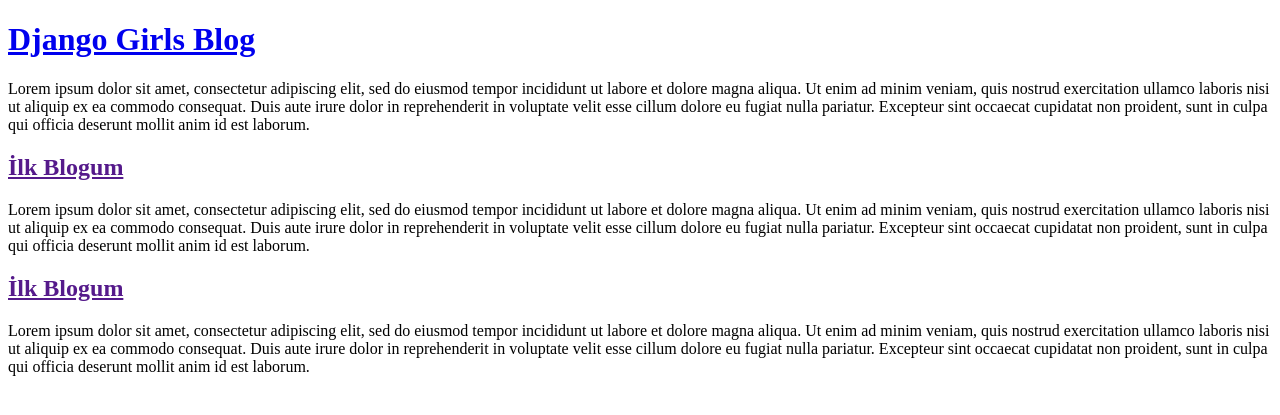
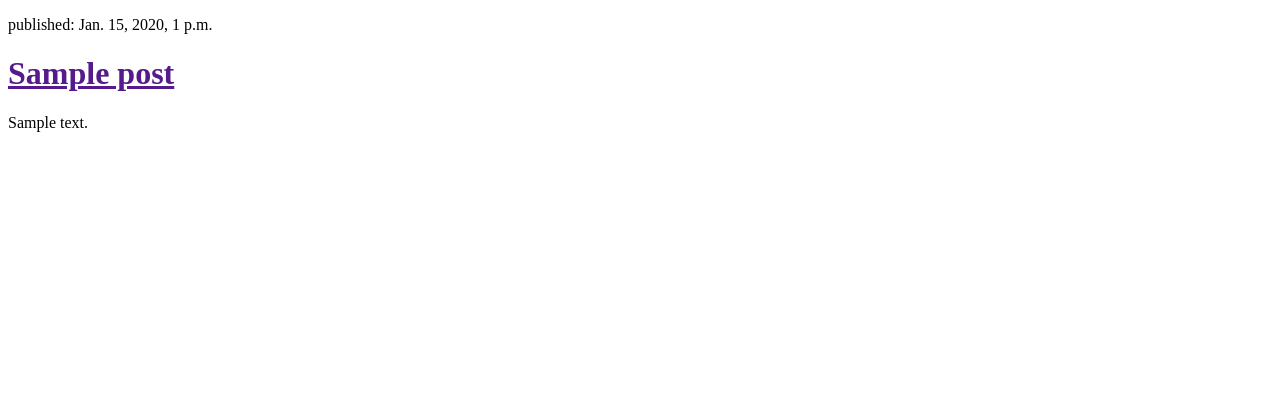
Before and after one commit to elifsagban/djangogirls, a Django app: template blog/templates/blog/post_list.html in a window 1280 px wide. Shown: the top 415 px of the page. Run offline with Django 3.2, Linux system fonts and the light colour scheme; the template is opened without the code that fills it: values that come from a table or form of the project are taken from there, others are empty; tables that the repository leaves empty hold one stand-in row (values such as "Sample post").

Commit message:
post model created

```diff
--- a/blog/templates/blog/post_list.html
+++ b/blog/templates/blog/post_list.html
@@ -8,36 +8,15 @@
     </head>
 
 <body>
-    <div id="test">
-        <h1><a href="/">Django Girls Blog</a></h1>
-            <p>Lorem ipsum dolor sit amet, consectetur adipiscing elit,
-            sed do eiusmod tempor incididunt ut labore et dolore magna aliqua.
-            Ut enim ad minim veniam, quis nostrud exercitation ullamco laboris
-            nisi ut aliquip ex ea commodo consequat. Duis aute irure dolor in
-            reprehenderit in voluptate velit esse cillum dolore eu fugiat nulla
-            pariatur. Excepteur sint occaecat cupidatat non proident, sunt in culpa
-            qui officia deserunt mollit anim id est laborum. </p>
-    </div>
-    <div>
-        <h2><a href="">İlk Blogum</a></h2>
-            <p>Lorem ipsum dolor sit amet, consectetur adipiscing elit,
-            sed do eiusmod tempor incididunt ut labore et dolore magna aliqua.
-            Ut enim ad minim veniam, quis nostrud exercitation ullamco laboris
-            nisi ut aliquip ex ea commodo consequat. Duis aute irure dolor in
-            reprehenderit in voluptate velit esse cillum dolore eu fugiat nulla
-            pariatur. Excepteur sint occaecat cupidatat non proident, sunt in culpa
-            qui officia deserunt mollit anim id est laborum. </p>
-    </div>
-    <div>
-        <h2><a href="">İlk Blogum</a></h2>
-            <p>Lorem ipsum dolor sit amet, consectetur adipiscing elit,
-            sed do eiusmod tempor incididunt ut labore et dolore magna aliqua.
-            Ut enim ad minim veniam, quis nostrud exercitation ullamco laboris
-            nisi ut aliquip ex ea commodo consequat. Duis aute irure dolor in
-            reprehenderit in voluptate velit esse cillum dolore eu fugiat nulla
-            pariatur. Excepteur sint occaecat cupidatat non proident, sunt in culpa
-            qui officia deserunt mollit anim id est laborum. </p>
-    </div>
+
+    {% for post in posts %}
+        <div>
+            <p>published: {{ post.published_date }}</p>
+            <h1><a href="">{{ post.title }}</a></h1>
+            <p>{{ post.text|linebreaksbr }}</p>
+        </div>
+    {% endfor %}
+
 
 </body>
 
```
Also changed, not shown: blog/views.py (+6 -1 lines).
